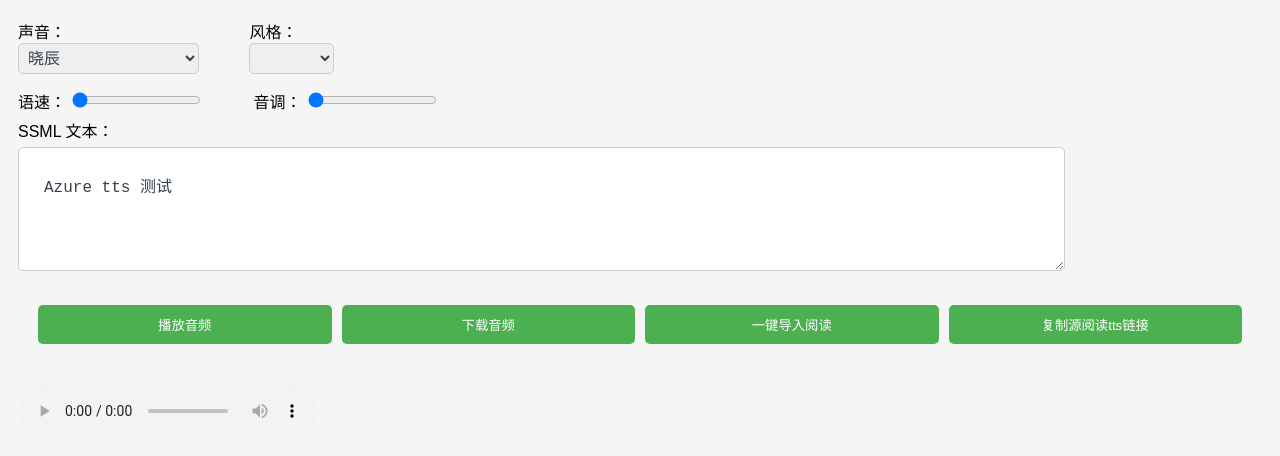
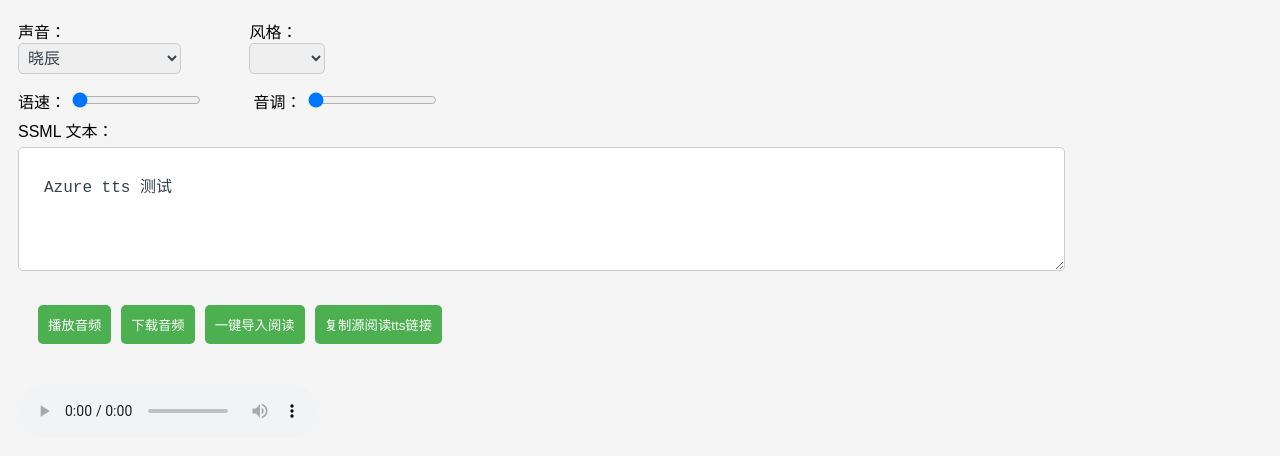
Before and after one commit to alexoyx/index_01, a plain HTML site: page index.html in a window 1280 px wide. Shown: the part 70-526 px from the top of the page. Drawn offline with Linux system fonts and the light colour scheme.

Commit message:
Update index.html

```diff
--- a/index.html
+++ b/index.html
@@ -39,7 +39,7 @@
 
 
         select{
-            width: 100%;
+            width: 90%;
             padding: 5px;
             margin-bottom: 10px;
             border-radius: 5px;
@@ -68,7 +68,6 @@
 
 
         button {
-            width: 300px;
             padding: 10px 20px;
             background-color: #4CAF50;
             color: white;
```
